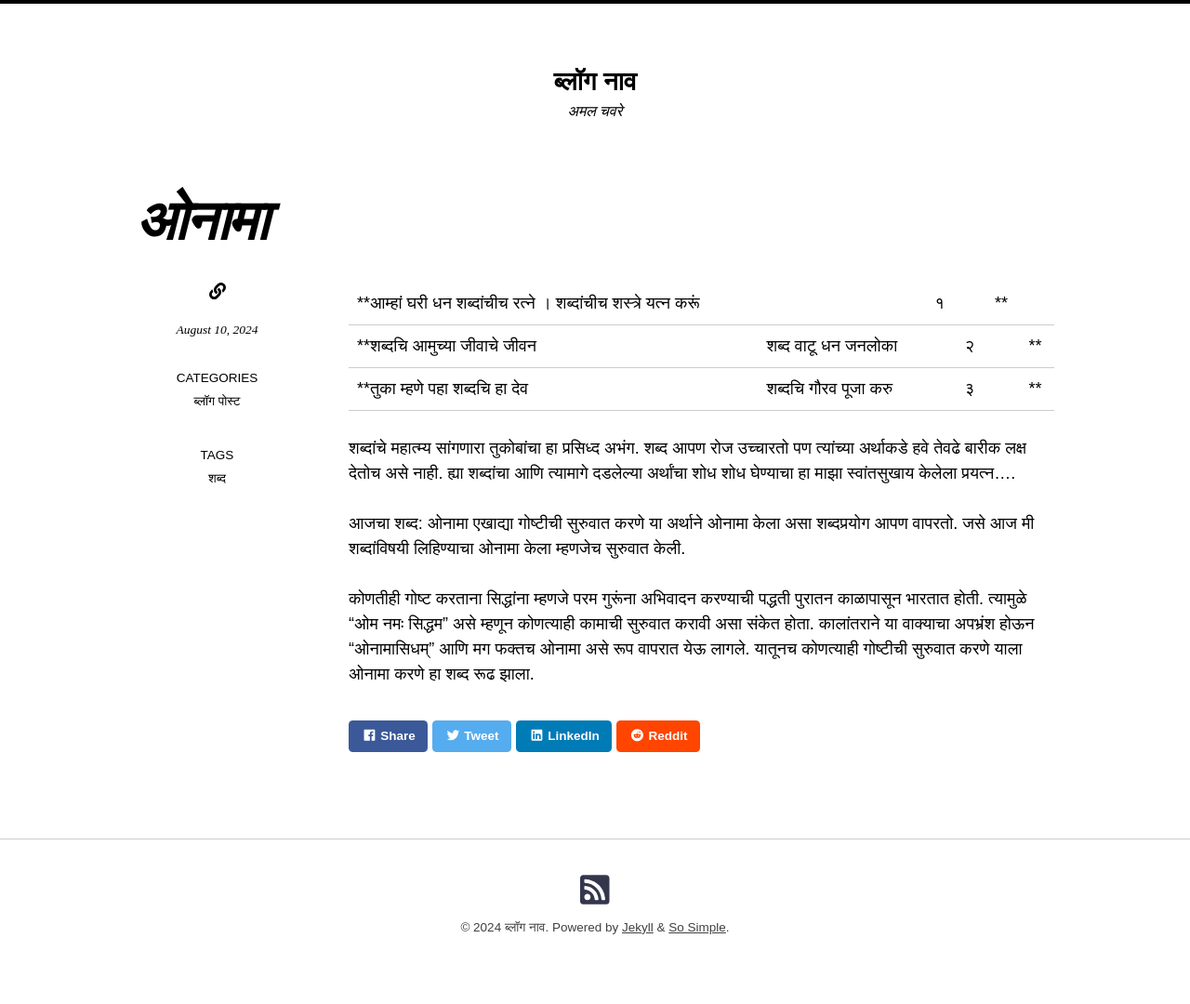
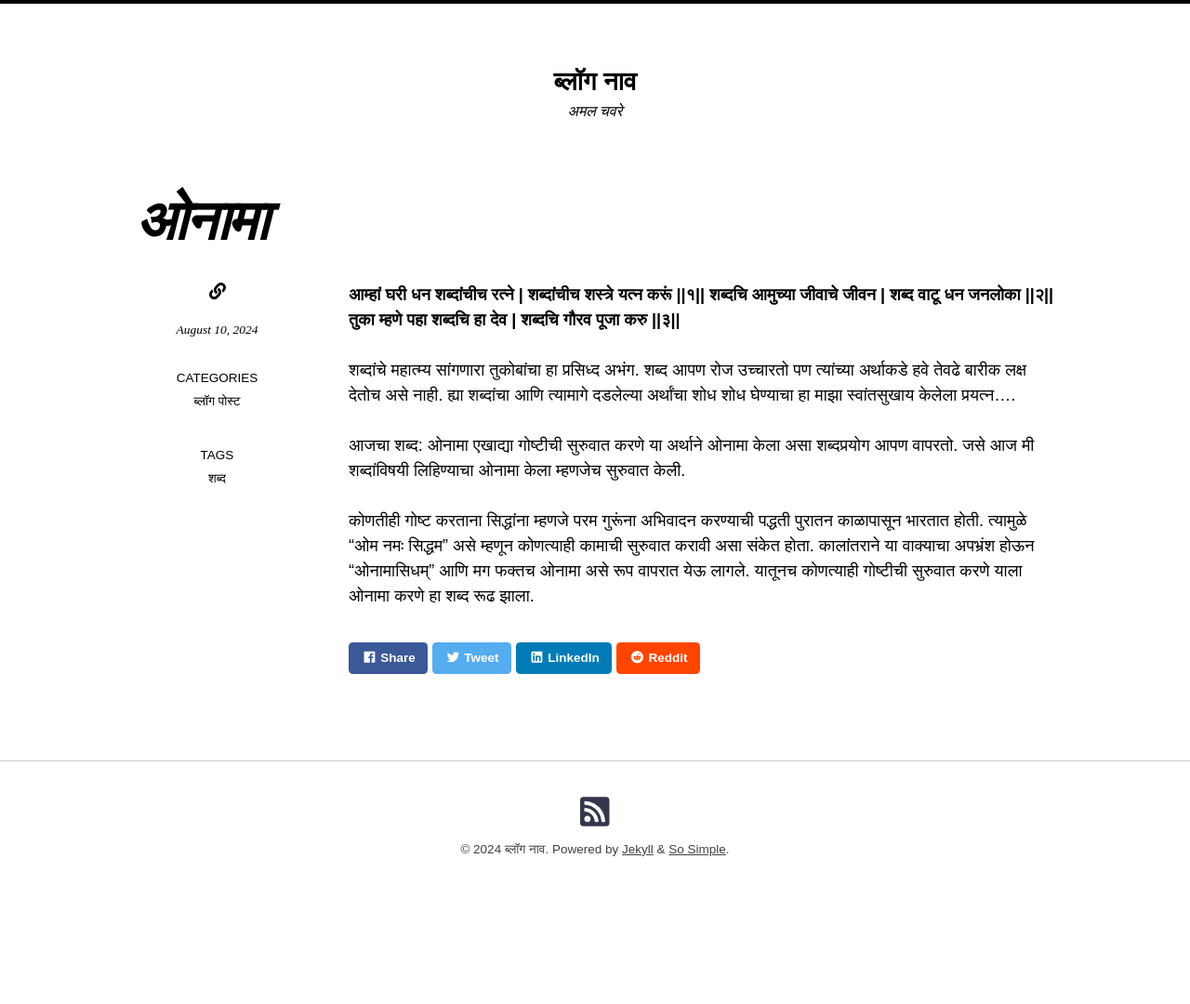
Before and after one commit to amalchaware/amalchaware.github.io, a Jekyll site: the page built from _posts/2024-08-10-onama.md, in a window 1280 px wide. Shown: the whole page at 93% size. Built offline with Jekyll 4.4.1, drawn with Linux system fonts in a browser that asks for light colours; nearby versions of some CDN libraries; after the commit the page ends 996 px from its top, so only the background shows below that.

Commit message:
try fixing md

```diff
--- a/_posts/2024-08-10-onama.md
+++ b/_posts/2024-08-10-onama.md
@@ -6,9 +6,9 @@ categories:
 tags:
   - शब्द
 ---
-**आम्हां घरी धन शब्दांचीच रत्ने । शब्दांचीच शस्त्रे यत्न करूं ||१||**
-**शब्दचि आमुच्या जीवाचे जीवन | शब्द वाटू धन जनलोका ||२||**
-**तुका म्हणे पहा शब्दचि हा देव | शब्दचि गौरव पूजा करु ||३||**
+**आम्हां घरी धन शब्दांचीच रत्ने \| शब्दांचीच शस्त्रे यत्न करूं \|\|१\|\|**
+**शब्दचि आमुच्या जीवाचे जीवन \| शब्द वाटू धन जनलोका \|\|२\|\|**
+**तुका म्हणे पहा शब्दचि हा देव \| शब्दचि गौरव पूजा करु \|\|३\|\|**
 
 शब्दांचे महात्म्य सांगणारा तुकोबांचा हा प्रसिध्द अभंग. शब्द आपण रोज उच्चारतो पण त्यांच्या अर्थाकडे हवे तेवढे बारीक लक्ष देतोच असे नाही. ह्या शब्दांचा आणि त्यामागे दडलेल्या अर्थांचा शोध शोध घेण्याचा हा माझा स्वांतसुखाय केलेला प्रयत्न....
 <!--more-->
```
